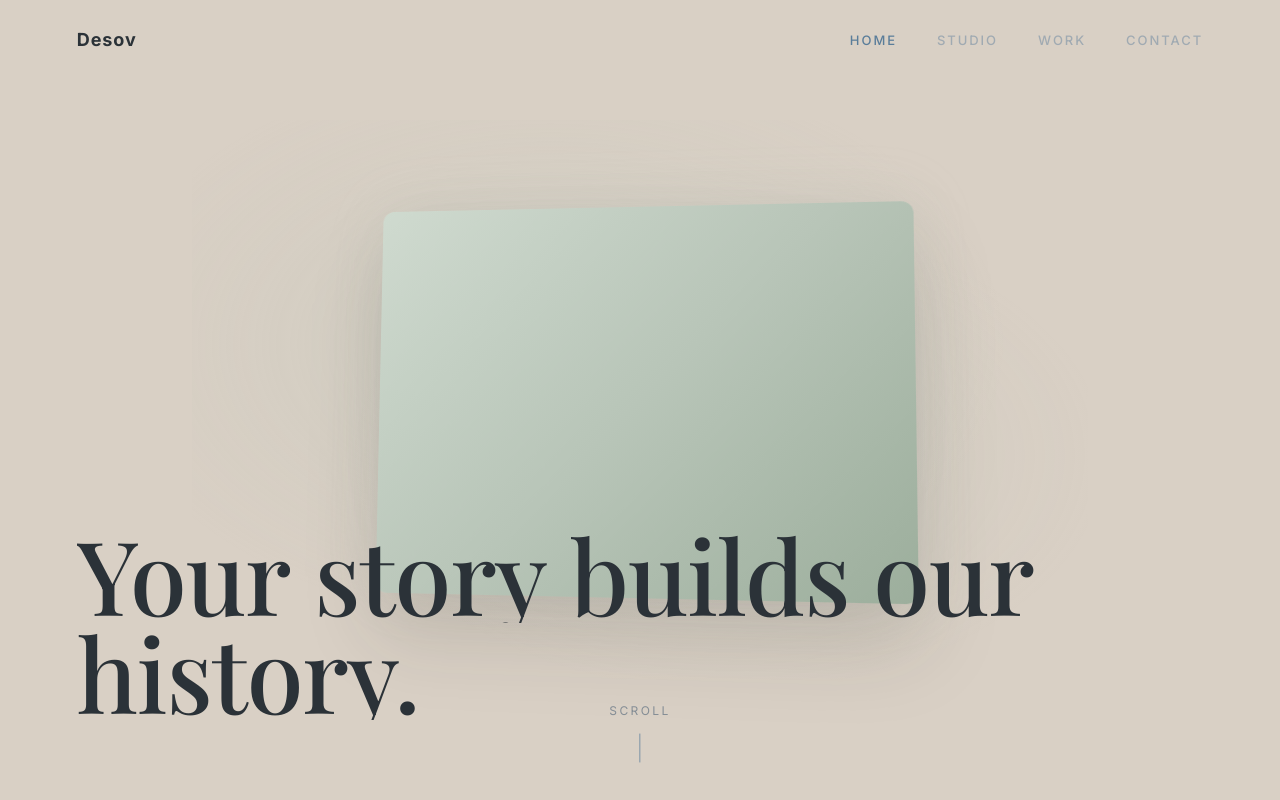
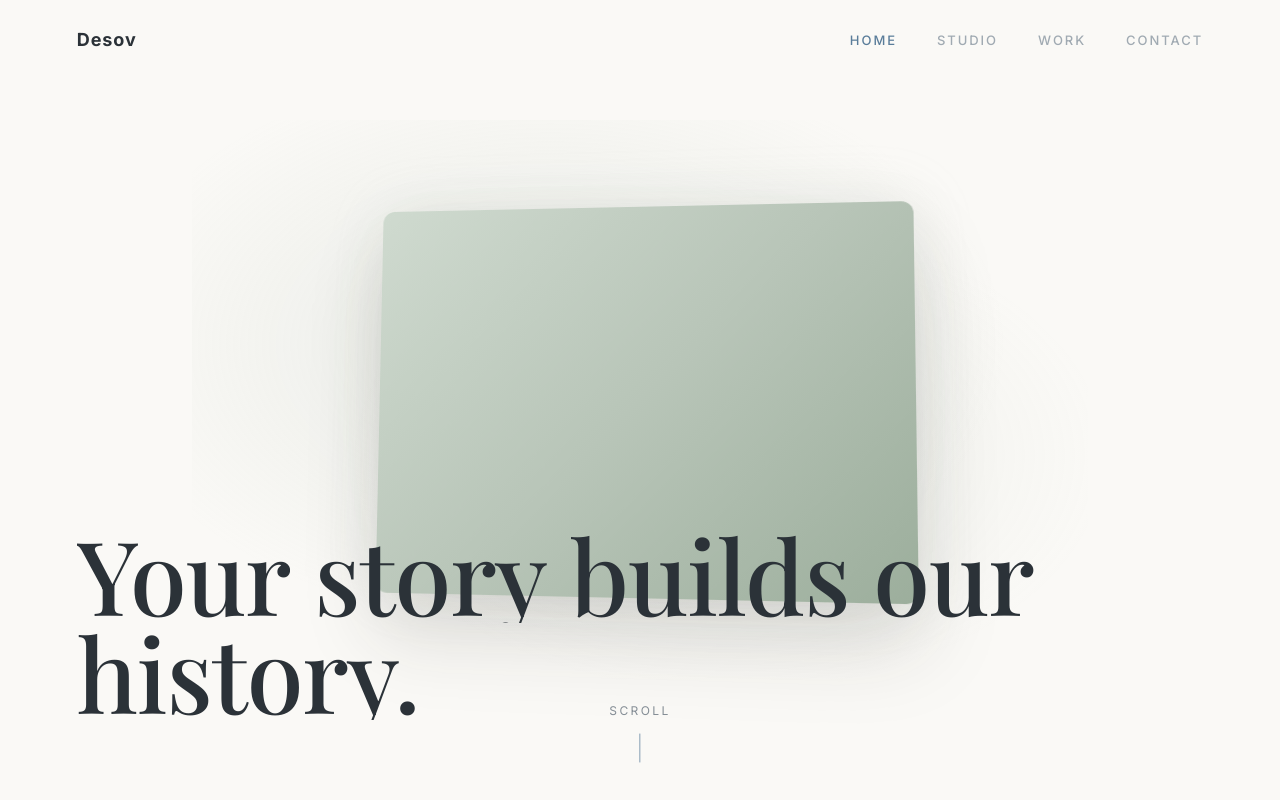
Before and after one commit to sourav355yadav-jpg/desov-site, a Next.js app: page / in a window 1280 px wide. Shown: the top 800 px of the page. Built offline with nearby package versions, Linux system fonts and the light colour scheme.

Commit message:
Update background to #FAF9F6

```diff
--- a/app/globals.css
+++ b/app/globals.css
@@ -3,7 +3,7 @@
 /* ===== SOHub Design System Tokens ===== */
 :root {
   /* Warm Sand & Slate Blue Palette */
-  --bg-primary: #D9D0C5; /* Warm Sand */
+  --bg-primary: #FAF9F6; /* Ivory / Off-white */
   --bg-secondary: #B8C5B8; /* Soft Sage */
   --bg-card: #E3D9CD; /* Slightly lighter Warm Sand */
 
@@ -221,7 +221,7 @@ h1, h2, h3, h4, h5, h6 {
 }
 
 .navbar.scrolled {
-  background: rgba(217, 208, 197, 0.9); /* Matching Warm Sand D9D0C5 */
+  background: rgba(250, 249, 246, 0.9); /* Matching FAF9F6 */
   backdrop-filter: blur(12px);
   -webkit-backdrop-filter: blur(12px);
 }
```
